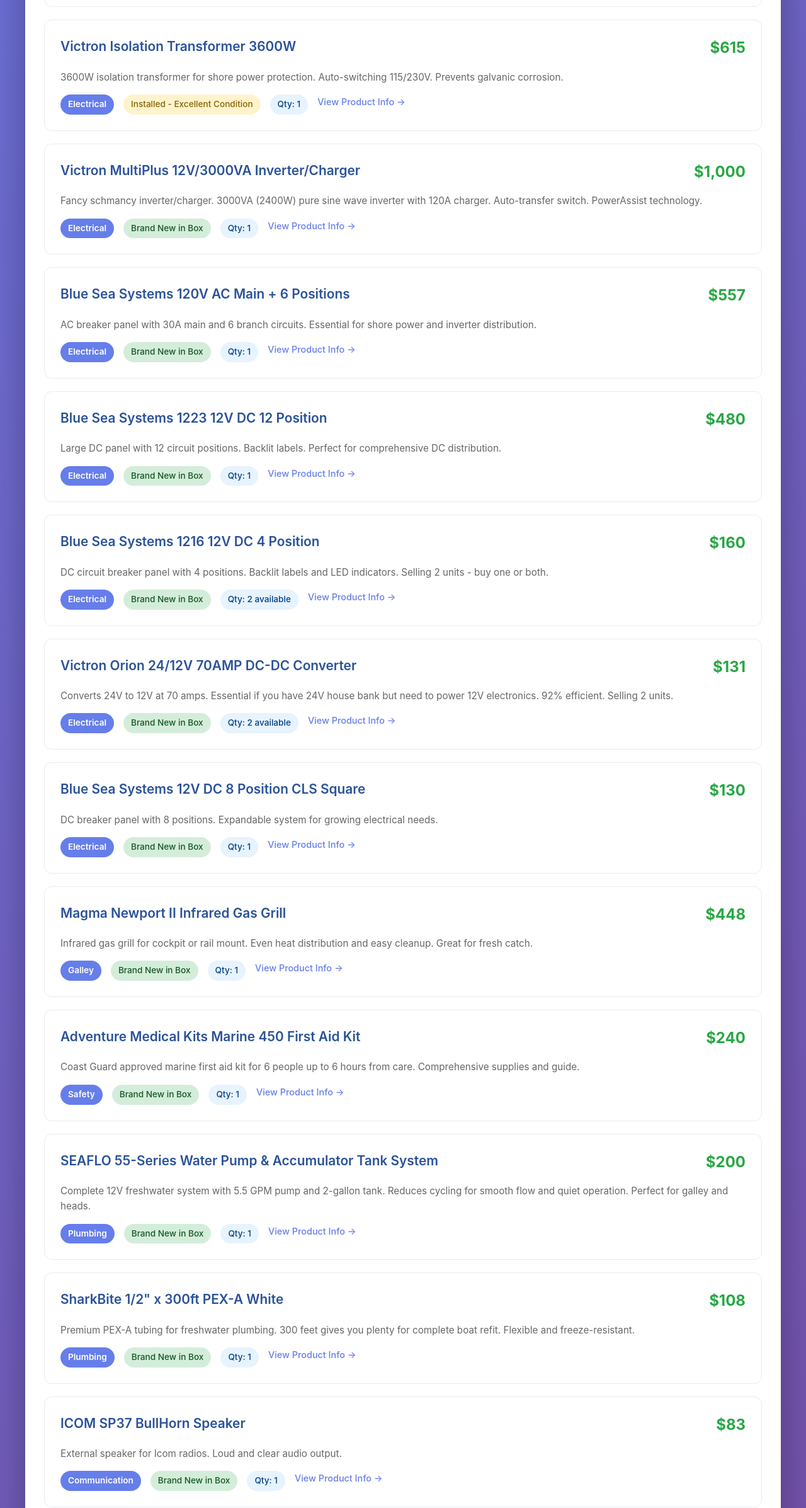
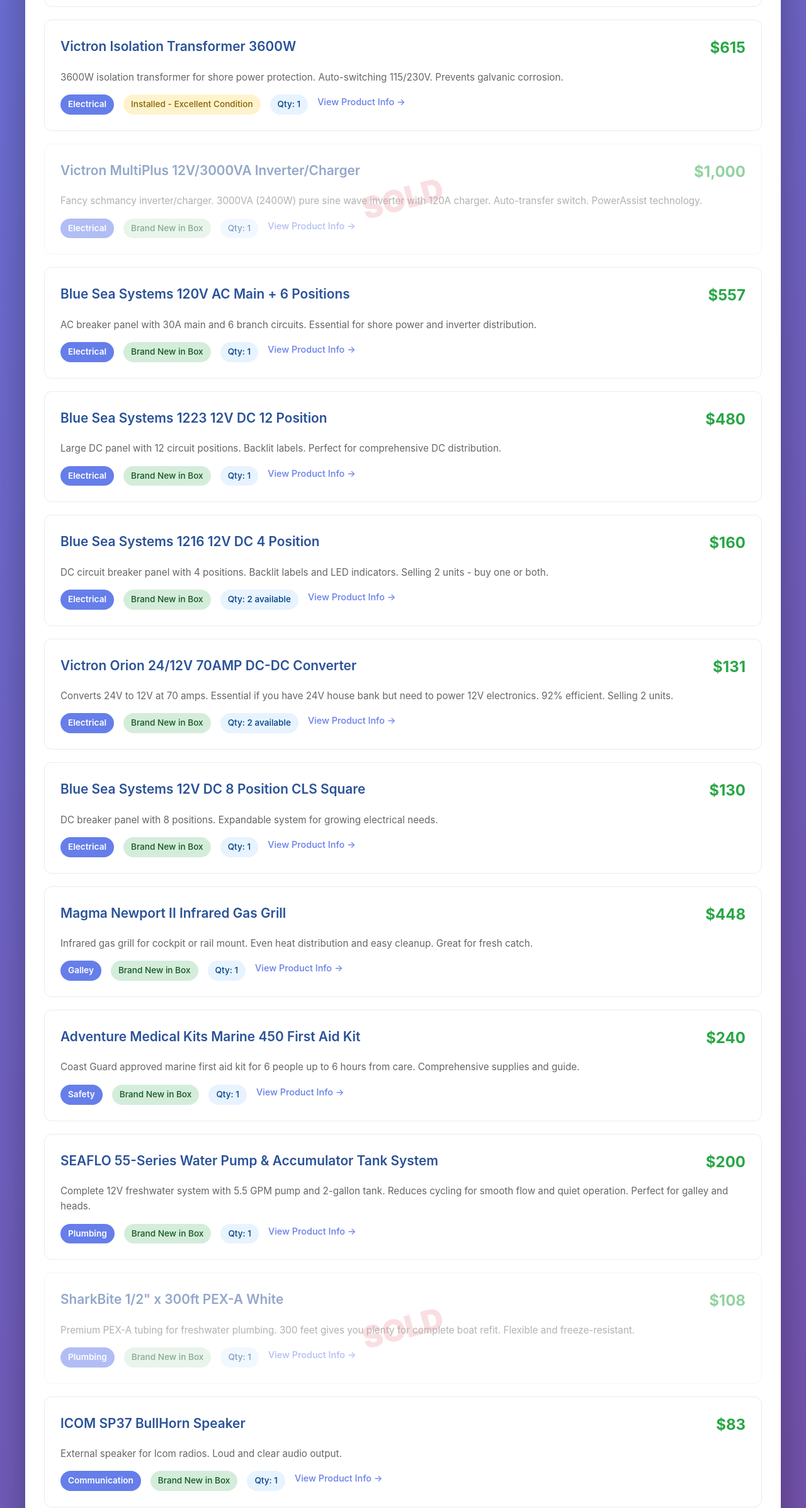
Before and after one commit to rrrodzilla/sv-foxy-sale, a plain HTML site: page index.html in a window 1280 px wide. Shown: the part 2127-4521 px from the top of the page at 63% size. Drawn offline with Linux system fonts and the light colour scheme.

Commit message:
update: mark Victron MultiPlus and PEX tubing as sold
- Mark Victron MultiPlus 12V/3000VA Inverter/Charger as sold
- Mark SharkBite 1/2" x 300ft PEX-A White as sold

```diff
--- a/index.html
+++ b/index.html
@@ -408,7 +408,7 @@
                 </div>
             </div>
 
-            <div class="item">
+            <div class="item sold">
                 <div class="item-header">
                     <div class="item-name">Victron MultiPlus 12V/3000VA Inverter/Charger</div>
                     <div class="item-price">$1,000</div>
@@ -554,7 +554,7 @@
                 </div>
             </div>
 
-            <div class="item">
+            <div class="item sold">
                 <div class="item-header">
                     <div class="item-name">SharkBite 1/2" x 300ft PEX-A White</div>
                     <div class="item-price">$108</div>
```
